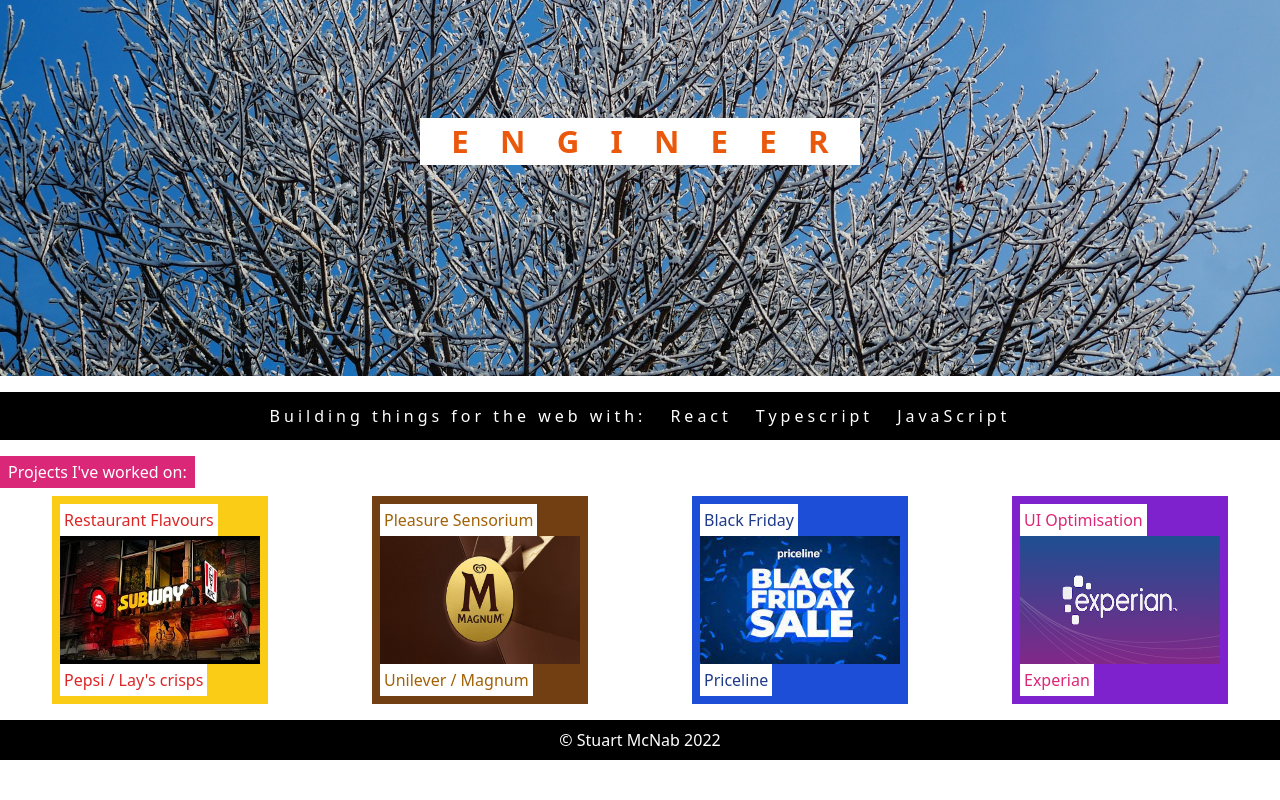
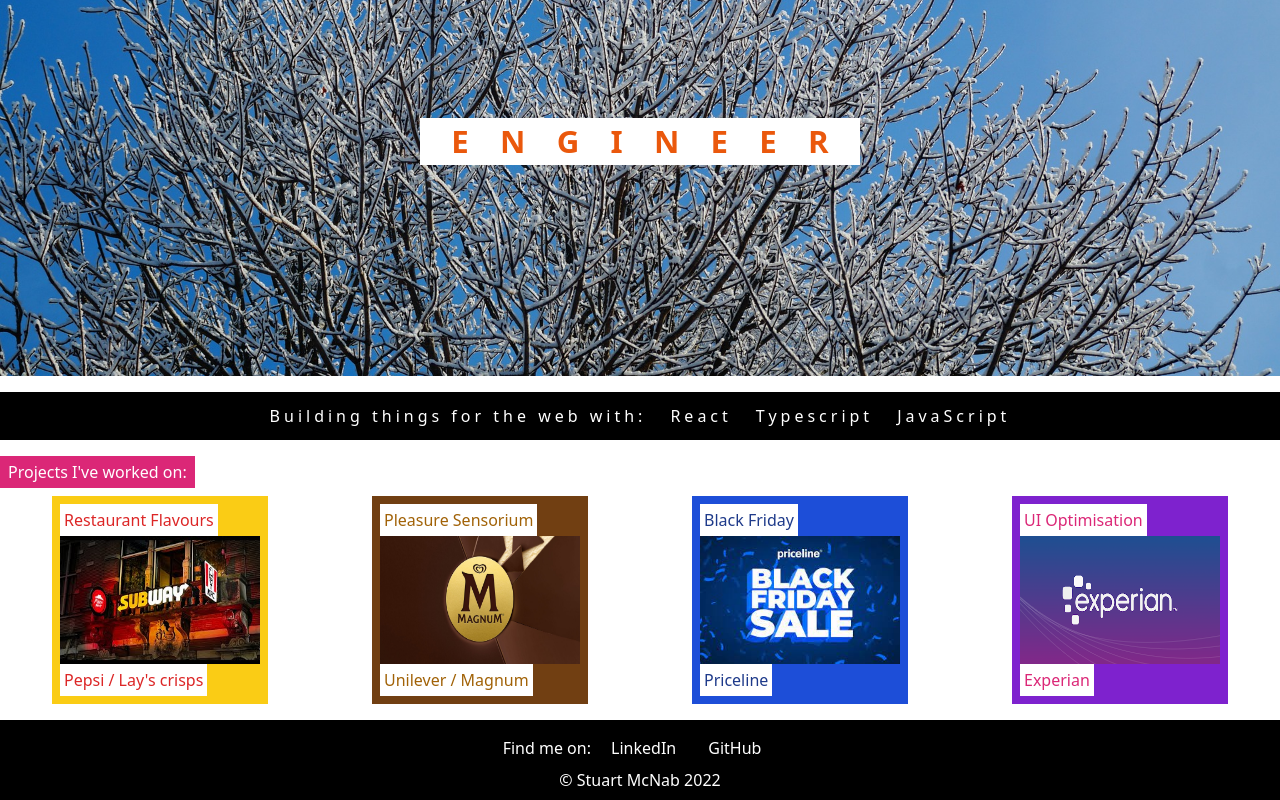
Before and after one commit to stuartmcnab/stuartmcnabdotcom, a Next.js app: page / in a window 1280 px wide. Shown: the part 344-1144 px from the top of the page. Before the commit the page ends 1104 px from the top, so only its background shows below. Built offline with nearby package versions, Linux system fonts and the light colour scheme.

Commit message:
add linkedin and github

```diff
--- a/pages/index.tsx
+++ b/pages/index.tsx
@@ -56,7 +56,8 @@ export default function Home() {
           </div>
         </div>
         <footer className='my-2 p-2 bg-black text-white text-center h-30'>
-        <p>&copy; Stuart McNab {" "}{(new Date().getFullYear())}</p>
+        <div className='p-2'>Find me on: <a className='mx-2 hover:bg-pink-600 p-2' href="https://www.linkedin.com/in/stuart-mcnab">LinkedIn</a><a className='mx-2 hover:bg-green-600 p-2' href="https://github.com/stuartmcnab">GitHub</a></div>
+        <div>&copy; Stuart McNab {" "}{(new Date().getFullYear())}</div>
       </footer>
       </main>
     </>
```
